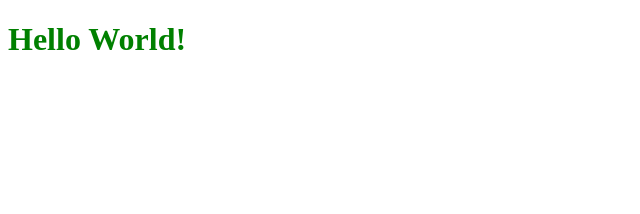
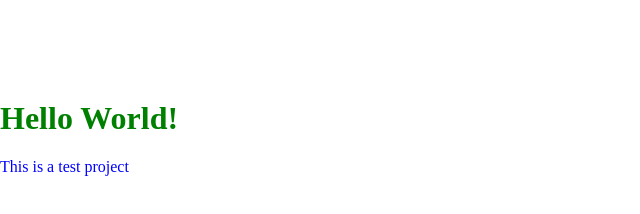
Before and after one commit to OldemarCRC/js-test-1, a plain HTML site: page index.html in a window 1280 px wide. Shown: the whole page, without its empty margins (0-640 px from the left). Drawn offline with Linux system fonts and the light colour scheme.

Commit message:
Margin and color update

```diff
--- a/index.html
+++ b/index.html
@@ -7,5 +7,6 @@
 </head>
 <body>
   <h1>Hello World!</h1>
+  <p>This is a test project</p>
 </body>
 </html>
--- a/style.css
+++ b/style.css
@@ -1,3 +1,11 @@
+body {
+	margin: 100px auto;
+}
+
 h1 {
   color: green;
 }
+
+p {
+	color: blue;
+}
```
